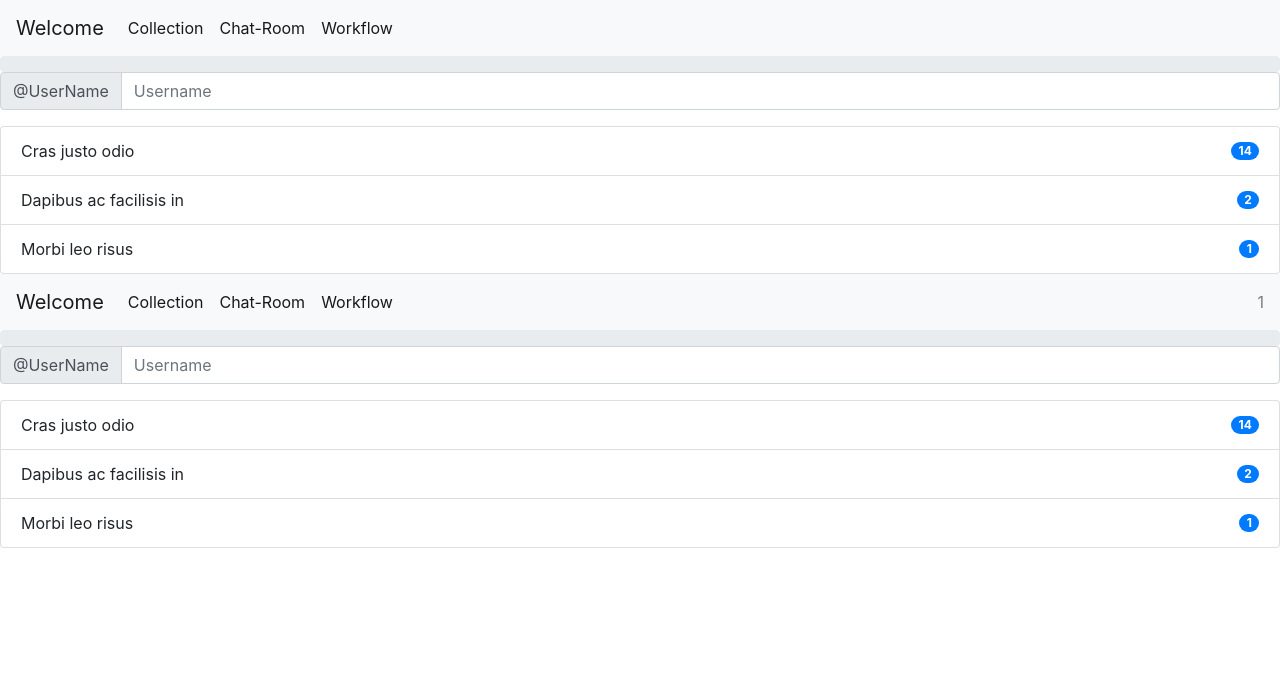
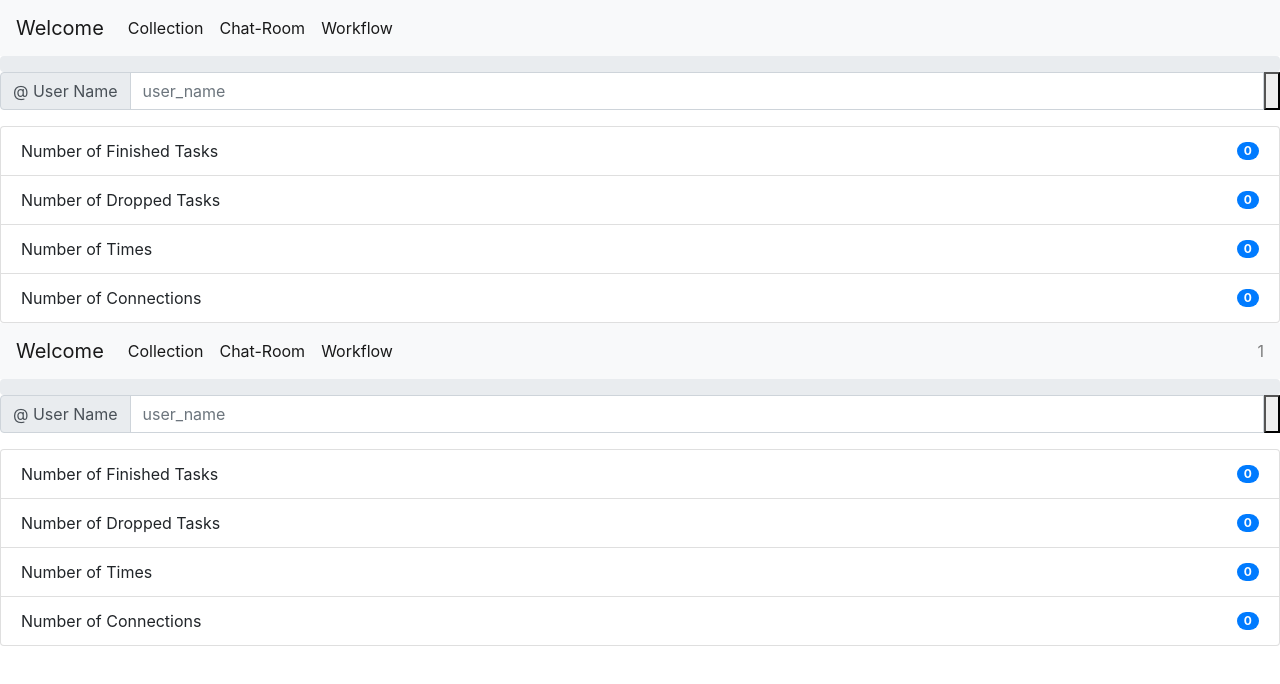
Before and after one commit to websys-faraway2/Final_old_copy, an Angular app in the folder app/: page /user-info/1 in a window 1280 px wide. Shown: the top 684 px of the page. Built offline with nearby package versions, Linux system fonts and the light colour scheme.

Commit message:
Update user-info UI

```diff
--- a/app/src/app/user-info/user-info.component.html
+++ b/app/src/app/user-info/user-info.component.html
@@ -19,22 +19,27 @@
 </div>
 <div class="input-group mb-3">
   <div class="input-group-prepend">
-    <span class="input-group-text" id="basic-addon1">@UserName</span>
+    <span class="input-group-text" id="basic-addon1">@ User Name</span>
   </div>
-  <input type="text" class="form-control" placeholder="Username" aria-label="Username" aria-describedby="basic-addon1">
+  <input type="text" class="form-control" placeholder='user_name' aria-label="Username" aria-describedby="basic-addon1">
+  <button></button>
 </div>
 <ul class="list-group">
   <li class="list-group-item d-flex justify-content-between align-items-center">
-    Cras justo odio
-    <span class="badge badge-primary badge-pill">14</span>
+    Number of Finished Tasks
+    <span class="badge badge-primary badge-pill">{{number_finished}}</span>
   </li>
   <li class="list-group-item d-flex justify-content-between align-items-center">
-    Dapibus ac facilisis in
-    <span class="badge badge-primary badge-pill">2</span>
+    Number of Dropped Tasks
+    <span class="badge badge-primary badge-pill">{{number_dropped}}</span>
   </li>
   <li class="list-group-item d-flex justify-content-between align-items-center">
-    Morbi leo risus
-    <span class="badge badge-primary badge-pill">1</span>
+    Number of Times
+    <span class="badge badge-primary badge-pill">{{number_times}}</span>
+  </li>
+  <li class="list-group-item d-flex justify-content-between align-items-center">
+    Number of Connections
+    <span class="badge badge-primary badge-pill">{{number_conn}}</span>
   </li>
 </ul>
 <router-outlet #routerOutlet="outlet"></router-outlet>
--- a/app/src/app/user-info/user-info.component.ts
+++ b/app/src/app/user-info/user-info.component.ts
@@ -9,6 +9,12 @@ export class UserInfoComponent implements OnInit {
 
   tokenID: any;
 
+  user_name = ''
+  number_finished = 0
+  number_dropped = 0
+  number_times = 0
+  number_conn = 0
+
   constructor(private routeInfo: ActivatedRoute) { }
 
   ngOnInit(): void {
```
